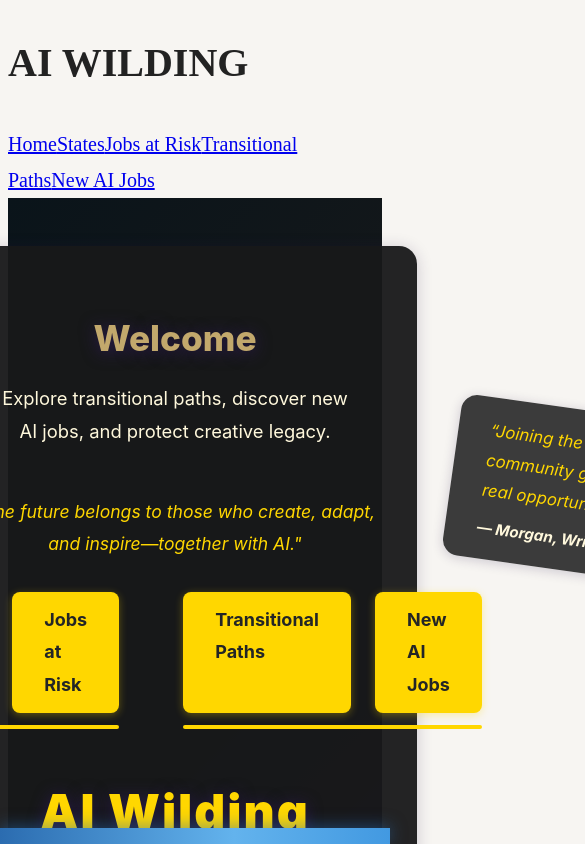
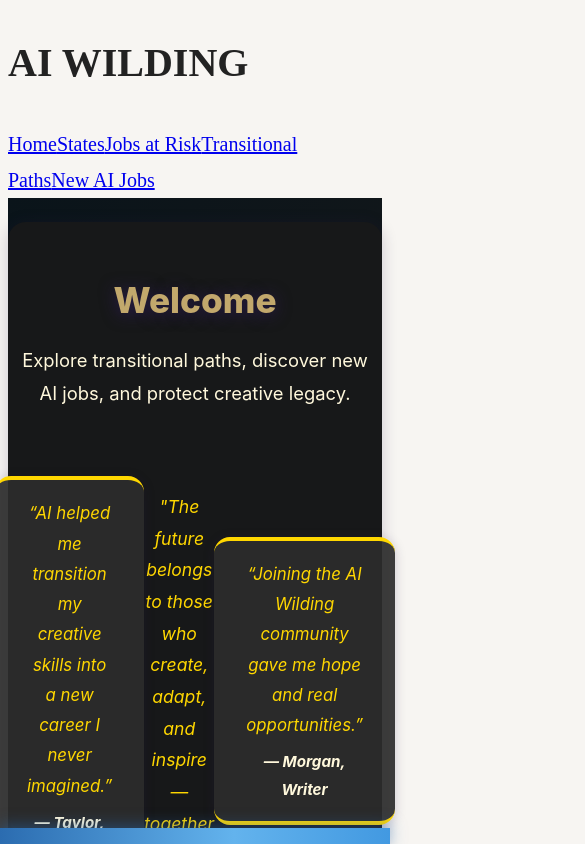
Before and after one commit to Shellzonit/auralis-sanctuary-, a Next.js app: page / in a window 390 px wide. Shown: the top 844 px of the page, 585 px wide, since content can reach past the window. Built offline with nearby package versions, Linux system fonts and the light colour scheme.

Commit message:
feat: add responsive styles for mobile-friendly homepage layout

```diff
--- a/app/page.tsx
+++ b/app/page.tsx
@@ -24,11 +24,54 @@ export default function HomePage() {
         fontFamily: "Inter, Arial, sans-serif",
       }}
     >
+      <style>{`
+        @media (max-width: 700px) {
+          .homepage-main {
+            flex-direction: column !important;
+            align-items: stretch !important;
+            padding: 24px 0 !important;
+          }
+          .homepage-left {
+            margin-right: 0 !important;
+            max-width: 100% !important;
+            padding: 18px 8px !important;
+          }
+          .gold-tab-group {
+            flex-direction: column !important;
+            gap: 16px !important;
+            align-items: center !important;
+          }
+          .gold-tab-group > div {
+            width: 100% !important;
+            justify-content: center !important;
+          }
+          .gold-tab-group a {
+            width: 90vw !important;
+            font-size: 1.1rem !important;
+            padding: 12px 0 !important;
+            margin-bottom: 8px !important;
+          }
+          .ai-wilding-title {
+            font-size: 2rem !important;
+          }
+          .testimonial-left, .testimonial-right {
+            position: static !important;
+            transform: none !important;
+            margin: 18px 0 !important;
+            max-width: 95vw !important;
+            text-align: center !important;
+            border-left: none !important;
+            border-right: none !important;
+            border-top: 4px solid #ffd700 !important;
+            border-bottom: 4px solid #ffd700 !important;
+          }
+        }
+      `}</style>
 
 
-      <main style={{ width: '100%', display: 'flex', justifyContent: 'center', alignItems: 'flex-start', padding: '48px 0', minHeight: '80vh', boxSizing: 'border-box' }}>
+      <main className="homepage-main" style={{ width: '100%', display: 'flex', justifyContent: 'center', alignItems: 'flex-start', padding: '48px 0', minHeight: '80vh', boxSizing: 'border-box' }}>
         {/* Left column: Welcome, description, image */}
-          <div style={{ flex: '0 0 420px', maxWidth: 420, display: 'flex', flexDirection: 'column', alignItems: 'center', background: 'rgba(24,25,26,0.95)', borderRadius: 18, boxShadow: '0 2px 16px #2a1a4d33', padding: 32, marginRight: 40 }}>
+          <div className="homepage-left" style={{ flex: '0 0 420px', maxWidth: 420, display: 'flex', flexDirection: 'column', alignItems: 'center', background: 'rgba(24,25,26,0.95)', borderRadius: 18, boxShadow: '0 2px 16px #2a1a4d33', padding: 32, marginRight: 40 }}>
             <h2 style={{ fontSize: '2.2rem', fontWeight: 800, color: '#C2A86C', textShadow: '0 2px 16px #2a1a4d', marginBottom: 12, textAlign: 'center' }}>
               Welcome
             </h2>
@@ -37,7 +80,7 @@ export default function HomePage() {
             </p>
             <div style={{ display: 'flex', justifyContent: 'center', alignItems: 'center', position: 'relative', marginTop: 24 }}>
               {/* Left diagonal testimonial */}
-              <div style={{
+              <div className="testimonial-left" style={{
                 position: 'absolute',
                 left: 0,
                 top: 0,
@@ -60,7 +103,7 @@ export default function HomePage() {
                 "The future belongs to those who create, adapt, and inspire—together with AI."
               </blockquote>
               {/* Right diagonal testimonial */}
-              <div style={{
+              <div className="testimonial-right" style={{
                 position: 'absolute',
                 right: 0,
                 top: 0,
@@ -83,7 +126,7 @@ export default function HomePage() {
 
 
             {/* Gold Tabs: 2 left, 2 right, gold underline */}
-            <div style={{ display: 'flex', justifyContent: 'center', alignItems: 'center', gap: 64, margin: '32px 0 0 0' }}>
+            <div className="gold-tab-group" style={{ display: 'flex', justifyContent: 'center', alignItems: 'center', gap: 64, margin: '32px 0 0 0' }}>
               {/* Left group */}
               <div style={{ display: 'flex', flexDirection: 'column', alignItems: 'center', gap: 8 }}>
                 <div style={{ display: 'flex', gap: 24 }}>
@@ -104,7 +147,7 @@ export default function HomePage() {
 
             {/* AI Wilding Title */}
             <div style={{ marginTop: 40, textAlign: 'center' }}>
-              <span style={{ fontSize: '3rem', fontWeight: 900, color: '#ffd700', letterSpacing: 2, textShadow: '0 2px 16px #2a1a4d' }}>
+              <span className="ai-wilding-title" style={{ fontSize: '3rem', fontWeight: 900, color: '#ffd700', letterSpacing: 2, textShadow: '0 2px 16px #2a1a4d' }}>
                 AI Wilding
               </span>
               <div style={{ marginTop: 24 }}>
```
